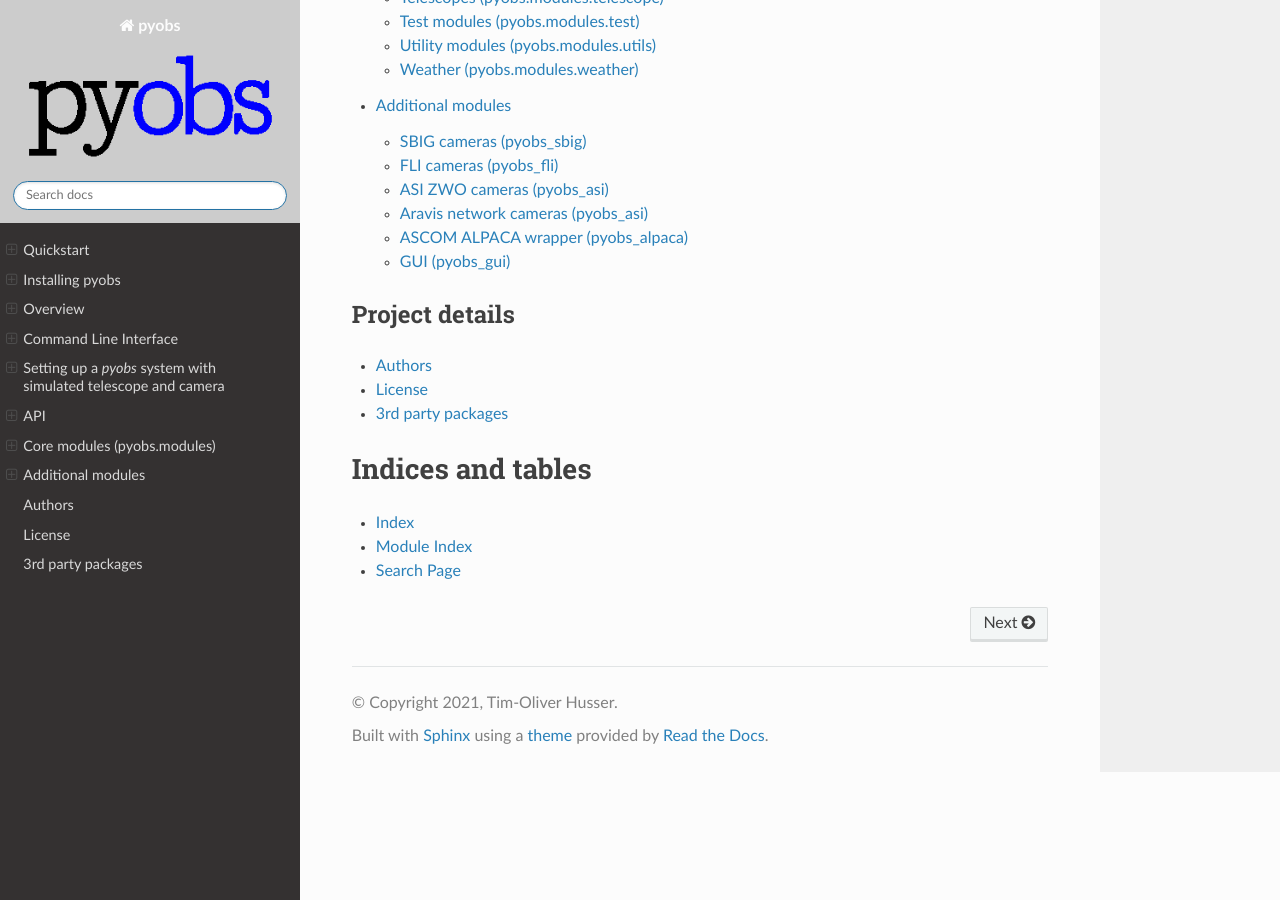
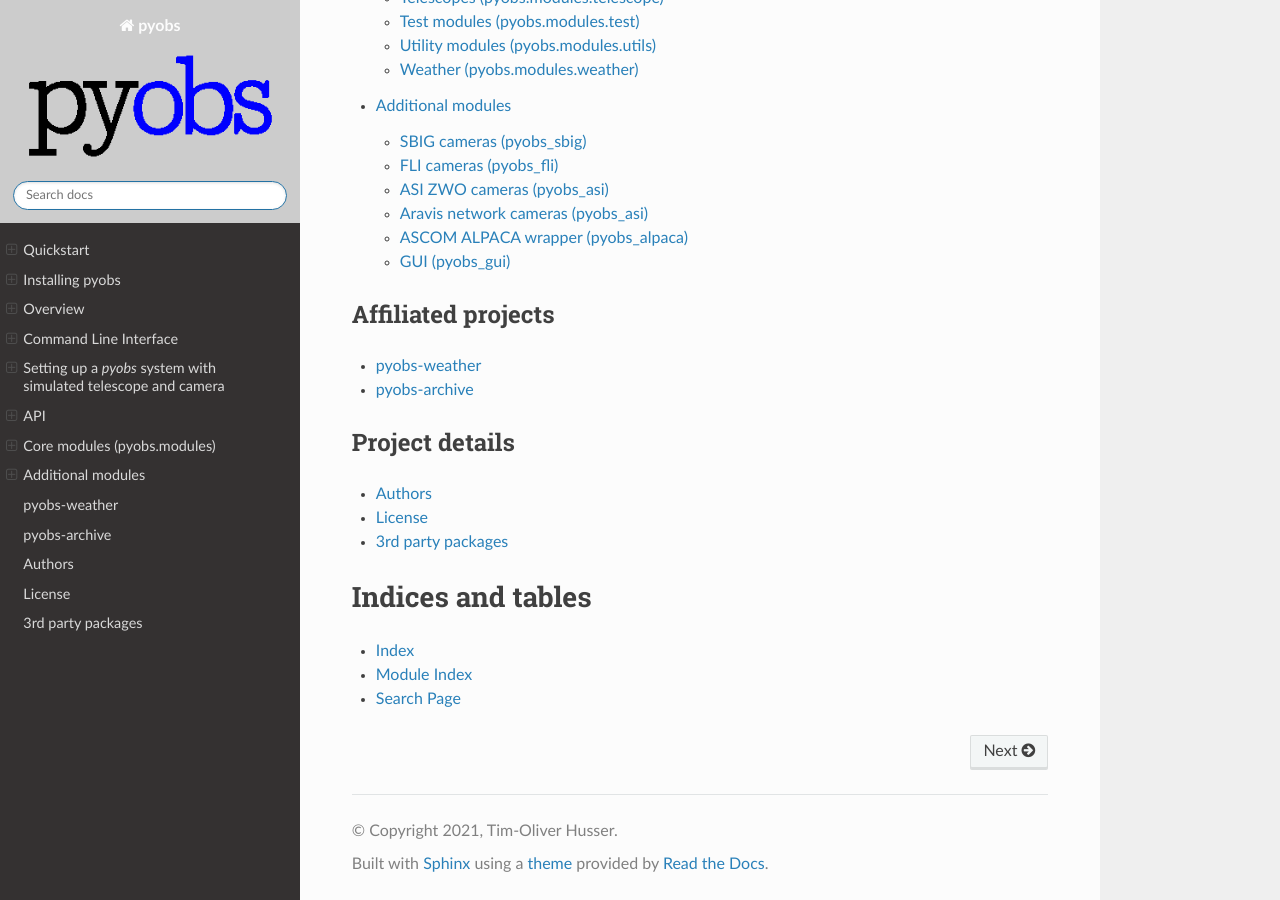
Before and after one commit to pyobs/pyobs-core, a Sphinx documentation site: the page built from docs/source/index.rst, in a window 1280 px wide and 900 px high, scrolled down 1050 px. Built offline with Sphinx 7.4.7 and the Read the Docs theme 2.0.0, drawn with Linux system fonts in a browser that asks for light colours.

Commit message:
added links to pyobs-weather and pyobs-archive

```diff
--- a/docs/source/index.rst
+++ b/docs/source/index.rst
@@ -34,6 +34,16 @@ API Reference
    addmod/index
 
 
+Affiliated projects
+-------------------
+
+.. toctree::
+   :maxdepth: 1
+
+   pyobs-weather <https://docs.pyobs.org/projects/pyobs-weather/en/latest/>
+   pyobs-archive <https://docs.pyobs.org/projects/pyobs-archive/en/latest/>
+
+
 Project details
 ---------------
 
```
